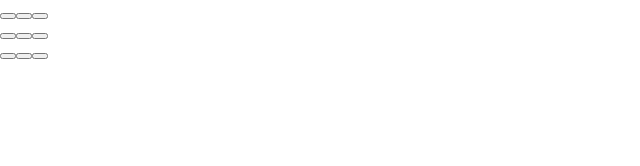
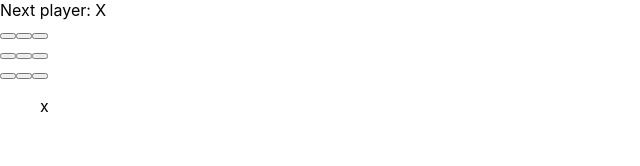
Before and after one commit to mchpilch/tictacReact, a React (Create React App) app: page / in a window 1280 px wide. Shown: the top 166 px of the page, without its empty margins (0-640 px from the left). Built offline with nearby package versions, Linux system fonts and the light colour scheme.

Commit message:
Declaring a winner - Game as default function

```diff
--- a/src/App.js
+++ b/src/App.js
@@ -1,45 +1,95 @@
 import { useState } from 'react';
 
-export default function Board() {
+export default function Game() {
   const [xIsNext, setXIsNext] = useState(true);
-  const [squares, setSquares] = useState(Array(9).fill(null));
+  const [history, setHistory] = useState([Array(9).fill(null)]);
+  const currentSquares = history[history.length - 1];
 
+  function handlePlay(nextSquares) {
+    setHistory([...history, nextSquares]);
+    setXIsNext(!xIsNext);
+  }
+
+  return (
+    <div className='game'>
+      <div className='game-board'>
+        <Board xIsNext={xIsNext} squares={currentSquares} onPlay={handlePlay} />
+      </div>
+      <div className="game-info">
+        <ol>x</ol>
+      </div>
+    </div>
+  );
+}
+
+function Board({ xIsNext, squares, onPlay }) {
   function handleClick(index) {
-    if (squares[index]) {
+    if (squares[index] || calculateWinner(squares)) {
       return;
     }
     const nextSquares = squares.slice();
-    if(xIsNext){
+
+    if (xIsNext) {
       nextSquares[index] = "X";
-    }else{
+    } else {
       nextSquares[index] = "O";
     }
-    setSquares(nextSquares);
-    setXIsNext(!xIsNext);
+    onPlay(nextSquares);
   }
+    const winner = calculateWinner(squares);
+    let status;
+    if (winner) {
+      status = 'Winner: ' + winner;
+    } else {
+      status = 'Next player: ' + (xIsNext ? 'X' : 'O');
+    }
+
+
+
   return (
     <>
+      <div className="status">{status}</div>
       <div className="board-row">
-        <Square value={squares[0]} onSquareClick={() => handleClick(0)}/>
-        <Square value={squares[1]} onSquareClick={() => handleClick(1)}/>
-        <Square value={squares[2]} onSquareClick={() => handleClick(2)}/>
+        <Square value={squares[0]} onSquareClick={() => handleClick(0)} />
+        <Square value={squares[1]} onSquareClick={() => handleClick(1)} />
+        <Square value={squares[2]} onSquareClick={() => handleClick(2)} />
       </div>
       <div className="board-row">
-        <Square value={squares[3]} onSquareClick={() => handleClick(3)}/>
-        <Square value={squares[4]} onSquareClick={() => handleClick(4)}/>
-        <Square value={squares[5]} onSquareClick={() => handleClick(5)}/>
+        <Square value={squares[3]} onSquareClick={() => handleClick(3)} />
+        <Square value={squares[4]} onSquareClick={() => handleClick(4)} />
+        <Square value={squares[5]} onSquareClick={() => handleClick(5)} />
       </div>
       <div className="board-row">
-        <Square value={squares[6]} onSquareClick={() => handleClick(6)}/>
-        <Square value={squares[7]} onSquareClick={() => handleClick(7)}/>
-        <Square value={squares[8]} onSquareClick={() => handleClick(8)}/>
+        <Square value={squares[6]} onSquareClick={() => handleClick(6)} />
+        <Square value={squares[7]} onSquareClick={() => handleClick(7)} />
+        <Square value={squares[8]} onSquareClick={() => handleClick(8)} />
       </div>
     </>
   );
 }
 
-function Square({value, onSquareClick}) {
+function Square({ value, onSquareClick }) {
   return <button className="square"
-  onClick={onSquareClick}> {value}
+    onClick={onSquareClick}> {value}
   </button>
 }
+
+function calculateWinner(squares) {
+  const lines = [
+    [0, 1, 2],  //horizontal
+    [3, 4, 5],  //horizontal
+    [6, 7, 8],  //horizontal
+    [0, 3, 6],  //vertical
+    [1, 4, 7],  //vertical
+    [2, 5, 8],  //vertical
+    [0, 4, 8],  //cross
+    [2, 4, 6]   //cross
+  ];
+  for (let i = 0; i < lines.length; i++) {
+    const [a, b, c] = lines[i];
+    if (squares[a] && squares[a] === squares[b] && squares[a] === squares[c]) {
+      return squares[a];
+    }
+  }
+  return null;
+}
```
